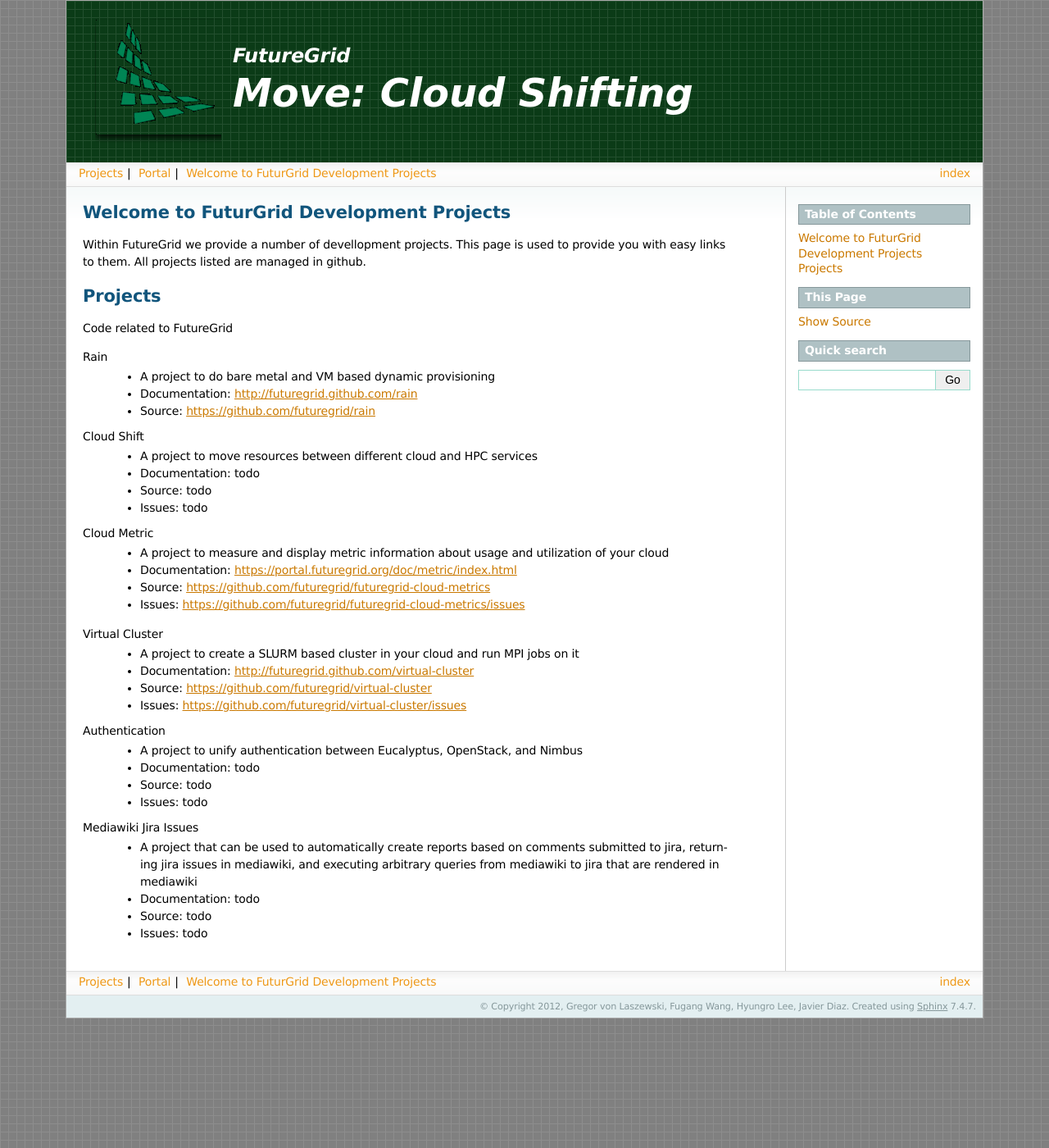
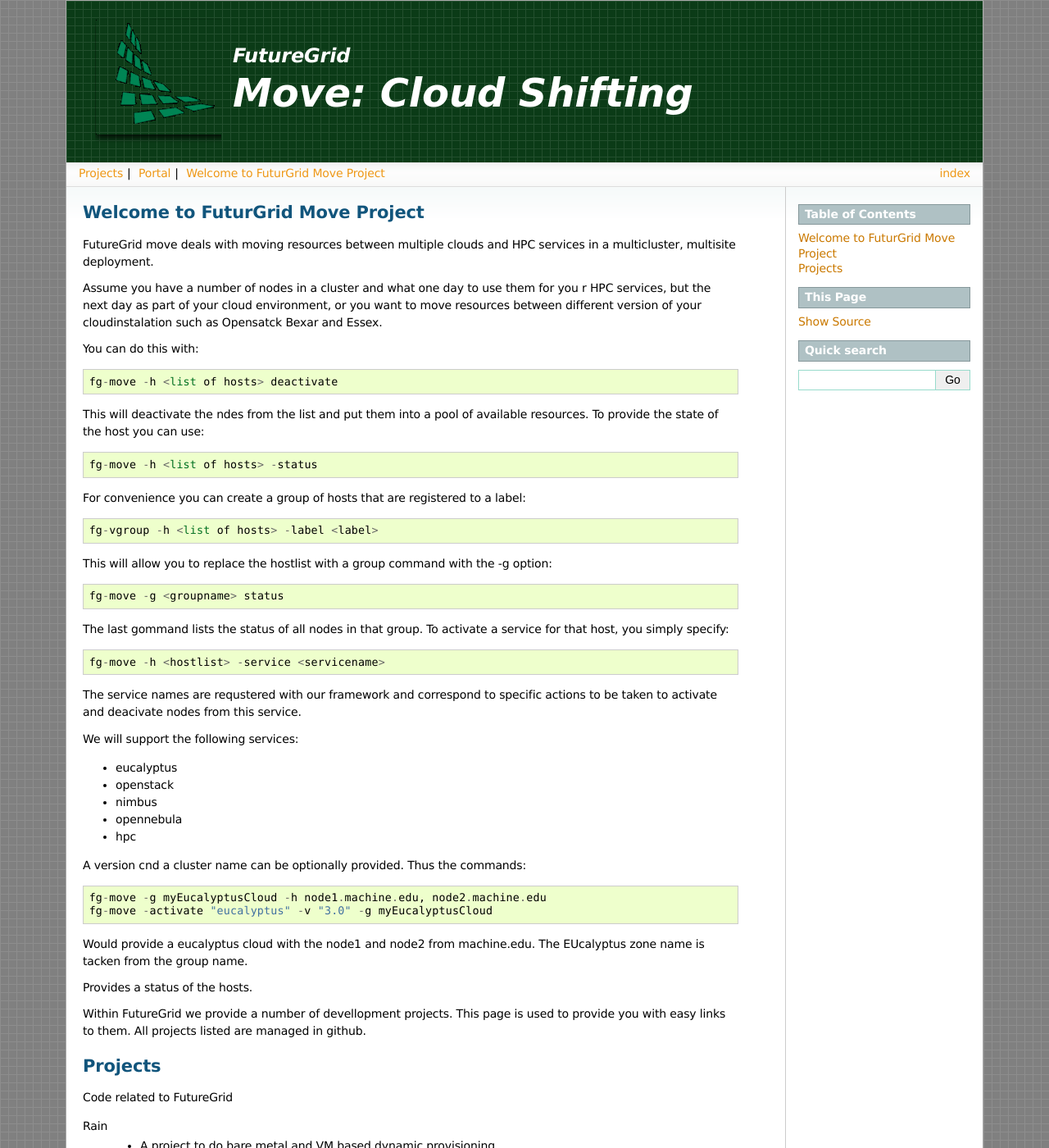
Before and after one commit to futuregrid/rain-move, a Sphinx documentation site: the page built from doc/source/index.rst, in a window 1280 px wide and 1400 px high. Shown: the whole window at 82% size. Built offline with Sphinx 7.4.7, drawn with Linux system fonts in a browser that asks for light colours; formulas are drawn with MathJax 3; some of the changed text lies outside the part shown.

Commit message:
gh-pages framework

```diff
--- a/doc/source/download.rst
+++ b/doc/source/download.rst
@@ -3,8 +3,8 @@
 
 The code can be downloaded from
 
-* https://github.com/futuregrid/virtual-cluster
+* https://github.com/futuregrid/rain-move
 
 The release version can be installed via::
 
-    pip install futuregird-virual-cluser
+    pip install futuregird-rain-move
--- a/doc/source/index.rst
+++ b/doc/source/index.rst
@@ -1,5 +1,79 @@
-Welcome to FuturGrid Development Projects
-=========================================
+Welcome to FuturGrid Move Project
+======================
+
+FutureGrid move deals with moving resources between multiple clouds
+and HPC services in a multicluster, multisite deployment.
+
+Assume you have a number of nodes in a cluster and what one day to use
+them for you r HPC services, but the next day as part of your cloud
+environment, or you want to move resources between different version
+of your cloudinstalation such as Opensatck Bexar and Essex.
+
+You can do this with::
+
+  fg-move -h <list of hosts> deactivate
+
+This will deactivate the ndes from the list and put them into a pool
+of available resources. To provide the state of the host you can use::
+
+  fg-move -h <list of hosts> -status
+
+For convenience you can create a group of hosts that are registered to
+a label::
+
+  fg-vgroup -h <list of hosts> -label <label>
+
+
+This will allow you to replace the hostlist with a group command with
+the -g option::
+
+  fg-move -g <groupname> status
+
+The last gommand lists the status of all nodes in that group. To
+activate a service for that host, you simply specify::
+
+  fg-move -h <hostlist> -service <servicename>
+
+The service names are requstered with our framework and correspond to
+specific actions to be taken to activate and deacivate nodes from this
+service.
+
+We will support the following services:
+
+* eucalyptus
+* openstack
+* nimbus
+* opennebula
+* hpc
+
+A version cnd a cluster name can be optionally provided. Thus the
+commands::
+
+  fg-move -g myEucalyptusCloud -h node1.machine.edu, node2.machine.edu
+  fg-move -activate "eucalyptus" -v "3.0" -g myEucalyptusCloud
+
+Would provide a eucalyptus cloud with the node1 and node2 from
+machine.edu. The EUcalyptus zone name is tacken from the group name.
+
+
+
+
+
+
+
+Provides a status of the hosts.
+
+
+
+
+
+
+
+
+
+
+
+
 
 Within FutureGrid we provide a number of devellopment projects. This
 page is used to provide you with easy links to them. All projects
```
Also changed, not shown: doc/source/intro.rst (deleted, +0 -19 lines).
